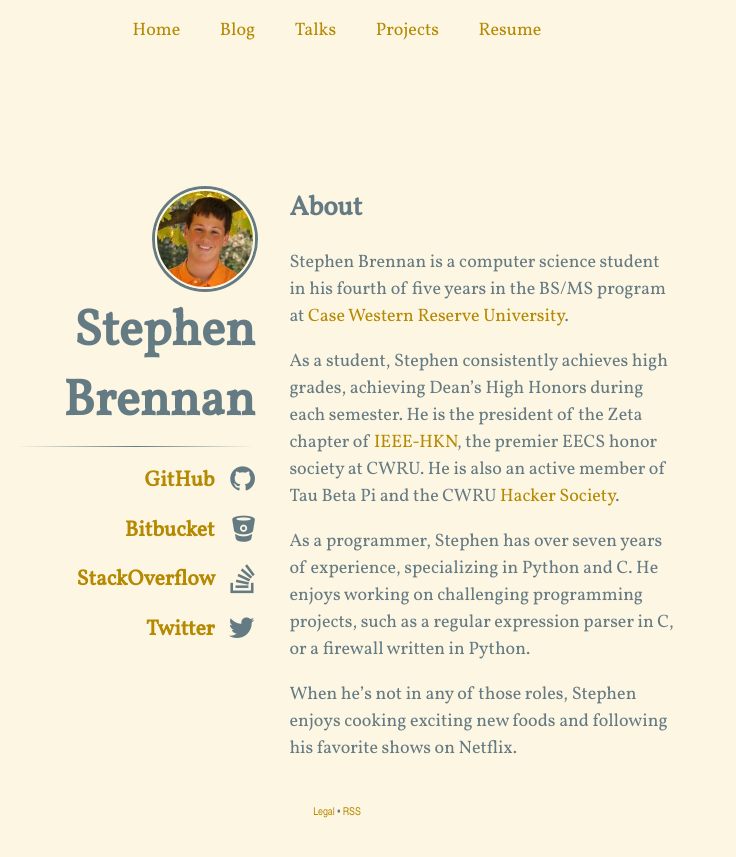
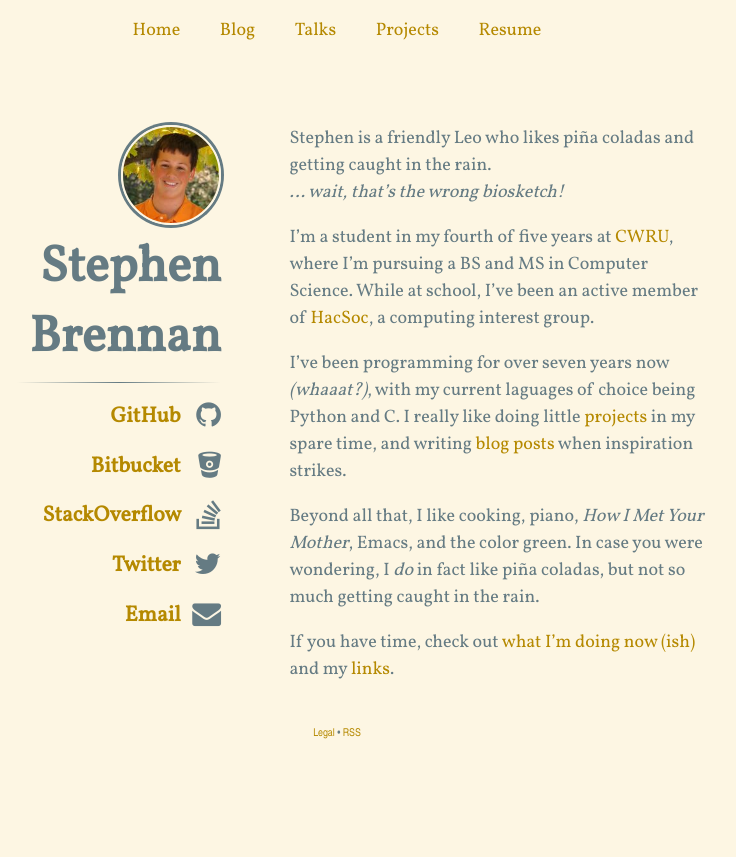
Before and after one commit to brenns10/brennan.io, a Jekyll site: the page built from index.html, in a window 1280 px wide. Shown: the top 857 px of the page, without its empty margins (303-1039 px from the left). Built offline with Jekyll 4.4.1, drawn with Linux system fonts in a browser that asks for light colours; nearby versions of some CDN libraries; Markdown is read by kramdown in place of the engine named in the settings; comment, search, counter and statistics services are not loaded.

Commit message:
Frontpage update, adding /links/ and /now/!

```diff
--- a/_includes/biosketch.md
+++ b/_includes/biosketch.md
@@ -1,15 +1,19 @@
-Stephen Brennan is a computer science student in his fourth of five years in the
-BS/MS program at [Case Western Reserve University](https://case.edu).
+Stephen is a friendly Leo who likes piña coladas and getting caught in the
+rain.
+*... wait, that's the wrong biosketch!*
 
-As a student, Stephen consistently achieves high grades, achieving Dean's High
-Honors during each semester.  He is the president of the Zeta chapter of
-[IEEE-HKN](http://hkn.case.edu), the premier EECS honor society at CWRU.  He is
-also an active member of Tau Beta Pi and the CWRU
-[Hacker Society](http://hacsoc.org).
+I'm a student in my fourth of five years at [CWRU](https://case.edu), where I'm
+pursuing a BS and MS in Computer Science.  While at school, I've been an active
+member of [HacSoc](http://hacsoc.org), a computing interest group.
 
-As a programmer, Stephen has over seven years of experience, specializing in
-Python and C.  He enjoys working on challenging programming projects, such as a
-regular expression parser in C, or a firewall written in Python.
+I've been programming for over seven years now *(whaaat?)*, with my current
+laguages of choice being Python and C.  I really like doing little
+[projects](/projects/) in my spare time, and writing [blog posts](/blog/) when
+inspiration strikes.
 
-When he's not in any of those roles, Stephen enjoys cooking exciting new foods
-and following his favorite shows on Netflix.
+Beyond all that, I like cooking, piano, *How I Met Your Mother*, Emacs, and the
+color green.  In case you were wondering, I *do* in fact like piña coladas, but
+not so much getting caught in the rain.
+
+If you have time, check out [what I'm doing now (ish)](/now/) and my
+[links](/links/).
--- a/assets/main.scss
+++ b/assets/main.scss
@@ -155,7 +155,7 @@ footer {
 	/* wrapper stays 480px wide past 480px wide and is kept centered */
 	.wrapper {
 		width: 480px;
-		margin: 10% auto 0 auto;
+		margin: 5% auto 0 auto;
 	}
         div.site-content {
             width: 480px;
@@ -177,7 +177,7 @@ footer {
 	aligned right */
 	header {
 		float: left;
-		width: 35%;
+		width: 30%;
 		text-align: right;
 	}
 
@@ -188,7 +188,7 @@ footer {
 	}
 
 	main {
-		width: 57%;
+		width: 62%;
 		margin-left: 43%;
 		padding: 0;
 	}
--- a/index.html
+++ b/index.html
@@ -28,11 +28,14 @@ layout: base
                 <a href="https://twitter.com/brenns10">Twitter</a>
                 <span class="fa fa-twitter fa-lg main-list-item-icon"></span>
             </li>
+            <li class="main-list-item">
+                <a href="mailto:stephen@stephen-brennan.com">Email</a>
+                <span class="fa fa-envelope fa-lg main-list-item-icon"></span>
+            </li>
         </ul>
     </header>
     <main>
       <div class="content">
-        <h2>About</h2>
 
         {% capture biosketch %}{% include biosketch.md %}{% endcapture %}
         {{ biosketch | markdownify }}
```
Also changed, not shown: links.md (added, +55 -0 lines), now.md (added, +23 -0 lines).
